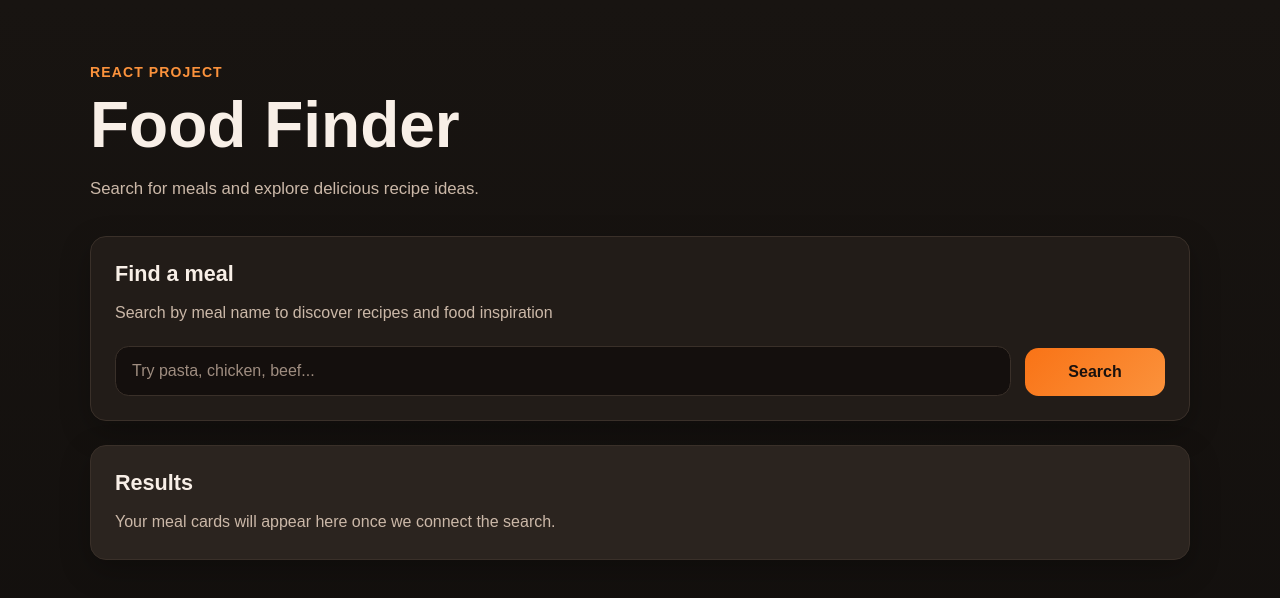
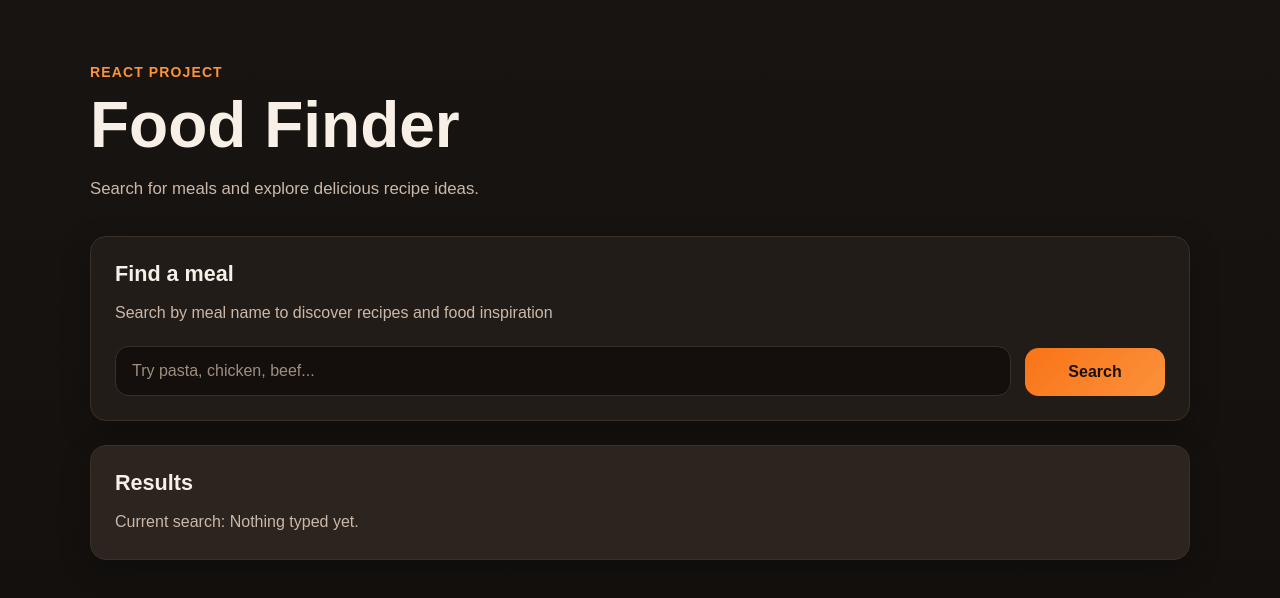
Before and after one commit to jprobussr/react-food-finder, a React (Vite) app: page / in a window 1280 px wide. Shown: the top 598 px of the page. Built offline with nearby package versions, Linux system fonts and the light colour scheme.

Commit message:
feat: connect search input to React state

```diff
--- a/src/App.jsx
+++ b/src/App.jsx
@@ -1,4 +1,8 @@
+import { useState } from 'react';
+
 const App = () => {
+  const [searchTerm, setSearchTerm] = useState('');
+
   return (
     <div className="app-shell">
       <header className="site-header">
@@ -29,10 +33,12 @@ const App = () => {
               </label>
 
               <input
+                id="meal-search"
+                className="search-input"
                 type="text"
-                className="search-input"
-                id="meal-search"
                 placeholder="Try pasta, chicken, beef..."
+                value={searchTerm}
+                onChange={() => setSearchTerm(event.target.value)}
               />
 
               <button className="search-button" type="submit">
@@ -44,7 +50,7 @@ const App = () => {
           <section className="results-section">
             <h2 className="section-title">Results</h2>
             <p className="section-text">
-              Your meal cards will appear here once we connect the search.
+              Current search: {searchTerm || 'Nothing typed yet.'}
             </p>
           </section>
         </div>
```
